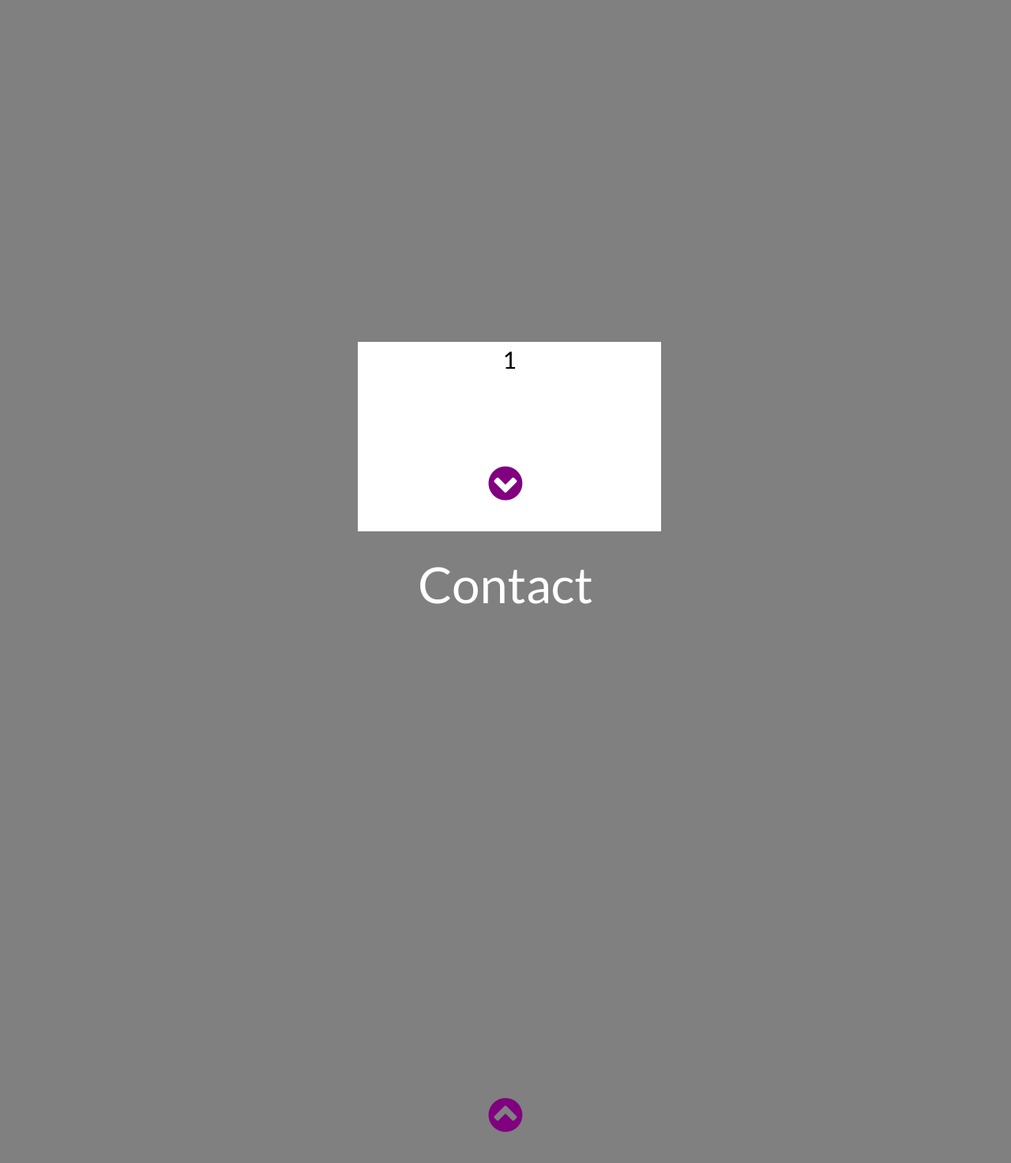
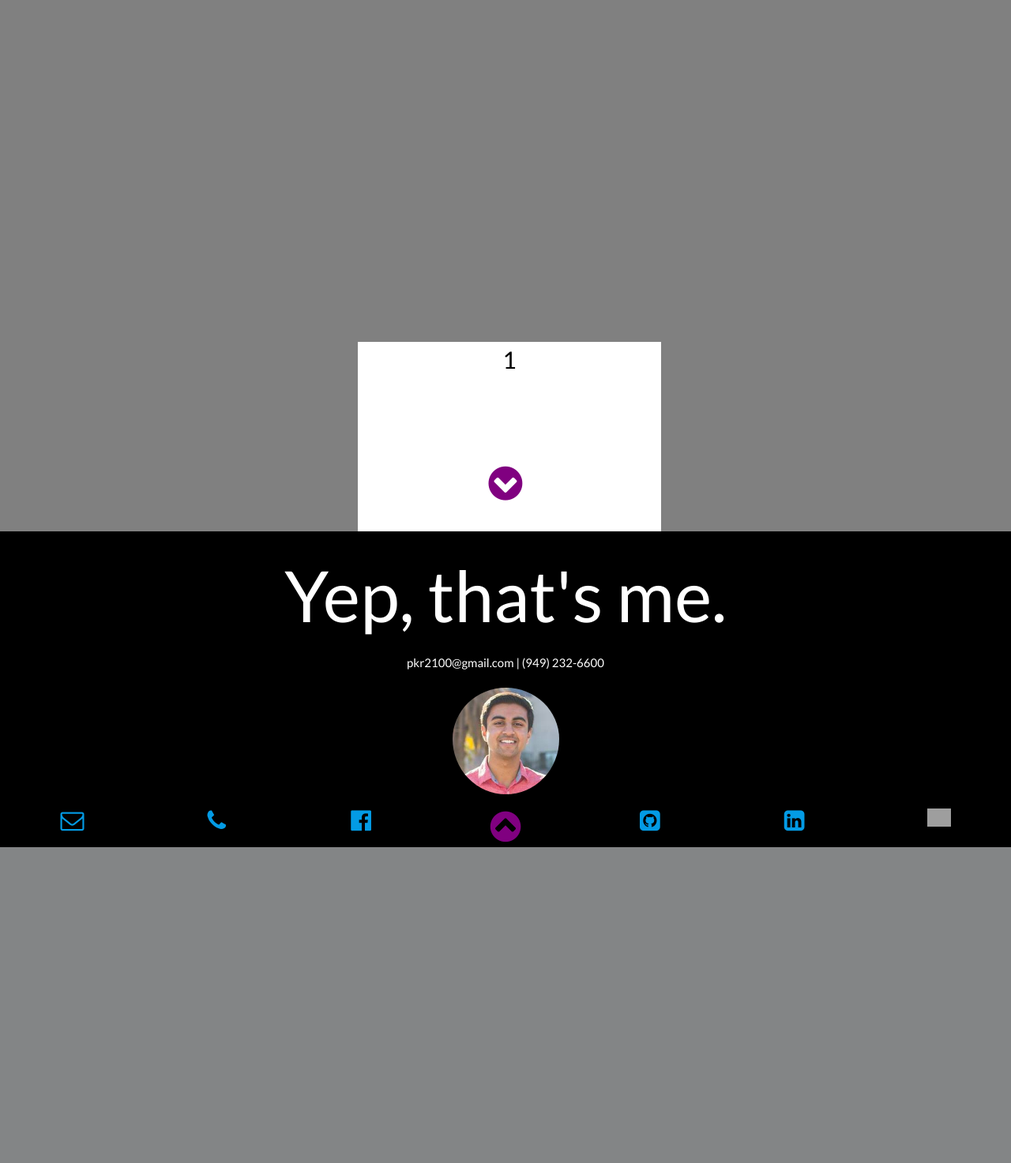
Before and after one commit to PranayJuneCS/Website, a PHP site: page / in a window 1280 px wide. Shown: the part 2527-4000 px from the top of the page at 79% size. After the commit the page ends 3600 px from the top, so only its background shows below. Run offline with PHP 8.4, Linux system fonts and the light colour scheme; some libraries are stand-ins or nearby versions; grey boxes are pictures that could not be loaded.

Commit message:
added new contact page: made it half screen size, all the connect icons, black background

```diff
--- /dev/null
+++ b/css/contact-page.css
@@ -0,0 +1,41 @@
+#page-contact {
+  height: 50vh !important;
+  background-color: black;
+}
+
+#messenger-contact {
+  width: 30px;
+}
+
+#yep {
+  font-size: 7vmax;
+}
+
+.arrow-color {
+  color: purple;
+}
+
+.arrow-color:hover, .contact-icon:hover {
+  color: white;
+}
+
+.bottom-page {
+  position: absolute;
+  left: 50%;
+  transform: translateX(-50%);
+  bottom: 1%;
+  width: 100%;
+  color: purple;
+  display: flex;
+  flex-direction: row;
+  flex: 1;
+}
+
+.bottom-page a {
+  flex: 1;
+}
+
+.img-circle {
+  border-radius: 50%;
+  padding-top: 5px;
+}
--- a/css/media-query.css
+++ b/css/media-query.css
@@ -3,12 +3,15 @@
 @media handheld and (max-width: 800px) and (max-height: 450px) {
   .home-info { flex-direction: row; }
   .who-am-i { flex-direction: column; }
+  #yep { margin-top: 8px !important; }
 }
 
 @media all and (max-width: 800px) and (min-height: 500px) {
   .home-info { flex-direction: column; align-items: center; }
   .who-am-i { flex-direction: row; padding-top: 15px; }
   .home-icon { padding-bottom: 0; padding-right: 20px;}
+  .img-circle { padding-top: 2px; width: 100px; }
+  #yep { margin-top: 15px !important; }
 }
 
 @media all and (min-width: 800px) and (max-width: 1200px) {
@@ -27,4 +30,6 @@
   #home-container { padding-top: 2.5vh; }
   #home-container h1 { font-size: 5.5vmax; }
   .who-am-i { padding-top: 2px; }
+  #yep { font-size: 6vmax !important; margin-top: 8px !important; }
+  .img-circle { display: none; }
 }
--- a/index.html
+++ b/index.html
@@ -12,12 +12,14 @@
     <script src="https://cdn.jsdelivr.net/jquery.scrollto/2.1.2/jquery.scrollTo.min.js"></script>
     <script type="text/javascript" src="slick/slick.min.js"></script>
     <link rel='stylesheet' href='css/materialize.min.css' />
+    <link href="https://fonts.googleapis.com/icon?family=Material+Icons" rel="stylesheet">
     <link rel="stylesheet" href="https://cdnjs.cloudflare.com/ajax/libs/animate.css/3.5.2/animate.min.css">
     <link rel='stylesheet' href="https://cdnjs.cloudflare.com/ajax/libs/font-awesome/4.7.0/css/font-awesome.min.css">
     <link rel="stylesheet" type="text/css" href="slick/slick.css"/>
     <link rel="stylesheet" type="text/css" href="slick/slick-theme.css"/>
     <link rel='stylesheet' href='css/sidebar.css' />
     <link rel='stylesheet' href='css/home-page.css' />
+    <link rel='stylesheet' href='css/contact-page.css' />
     <link rel='stylesheet' href='css/media-query.css' />
     <link rel='stylesheet' href='css/main.css' />
     <link rel="apple-touch-icon" sizes="180x180" href="/apple-touch-icon.png">
@@ -97,11 +99,35 @@
       <div class="hover-menu"></div>
     </div>
     <div id="page-contact" class="full-screen">
-      <h1>Contact</h1>
-      <a href="#home" class="next-arrow">
-        <i class="fa fa-chevron-circle-up"></i>
-      </a>
-      <div class="hover-menu"></div>
+      <h1 id="yep">Yep, that's me.</h1>
+      <p>pkr2100@gmail.com | (949) 232-6600</p>
+      <img class="img-circle" width="135px" src="images/me.jpg">
+      <div class="bottom-page">
+        <a class="contact-icon" id="mail-to" target="_blank" href="https://mail.google.com/mail/?view=cm&fs=1&to=pkr2100@gmail.com">
+          <i class="fa fa-2x fa-envelope-o"></i>
+        </a>
+        <a class="contact-icon" href="tel:949-232-6600">
+          <i class="fa fa-2x fa-phone"></i>
+        </a>
+        <a class="contact-icon" target="_blank" href="https://fb.me/pranay.kumar.944">
+          <i class="fa fa-2x fa-facebook-official"></i>
+        </a>
+        <a href="#home" class="col s12 pull-s3 arrow-color">
+          <i class="fa fa-3x fa-chevron-circle-up"></i>
+        </a>
+        <a class="contact-icon" target="_blank" href="https://github.com/PranayJuneCS/">
+          <i class="fa fa-2x fa-github-square"></i>
+        </a>
+        <a class="contact-icon" target="_blank" href="https://linkedin.com/in/prankum">
+          <i class="fa fa-2x fa-linkedin-square"></i>
+        </a>
+        <a class="" target="_blank" href="https://m.me/pranay.kumar.944">
+          <img id="messenger-contact"
+          src="images/messenger.png"
+          onmouseover="this.src='images/messenger2.png'"
+          onmouseout="this.src='images/messenger.png'">
+        </a>
+      </div>
     </div>
     <div id="mySidenav" class="sidenav">
       <div id="sidebar-links">
--- a/scripts/index.js
+++ b/scripts/index.js
@@ -15,7 +15,7 @@ $(function() {
 
   var scrollToDiv = (div) => {
     programmedScrolling = true;
-    $.scrollTo($(div), 700, {
+    $.scrollTo($(div), 800, {
       onAfter: function() {
         programmedScrolling = false;
         listen = true;
@@ -364,4 +364,8 @@ $(function() {
       $("#thats-me").removeClass("hide").addClass("bounceIn");
     }, 1000);
   }
+
+  if (isMobile.any()) {
+    $('a#mail-to').attr('href', 'mailto:pkr2100@gmail.com');
+  }
 });
```
Also changed, not shown: images/me.jpg (added).
